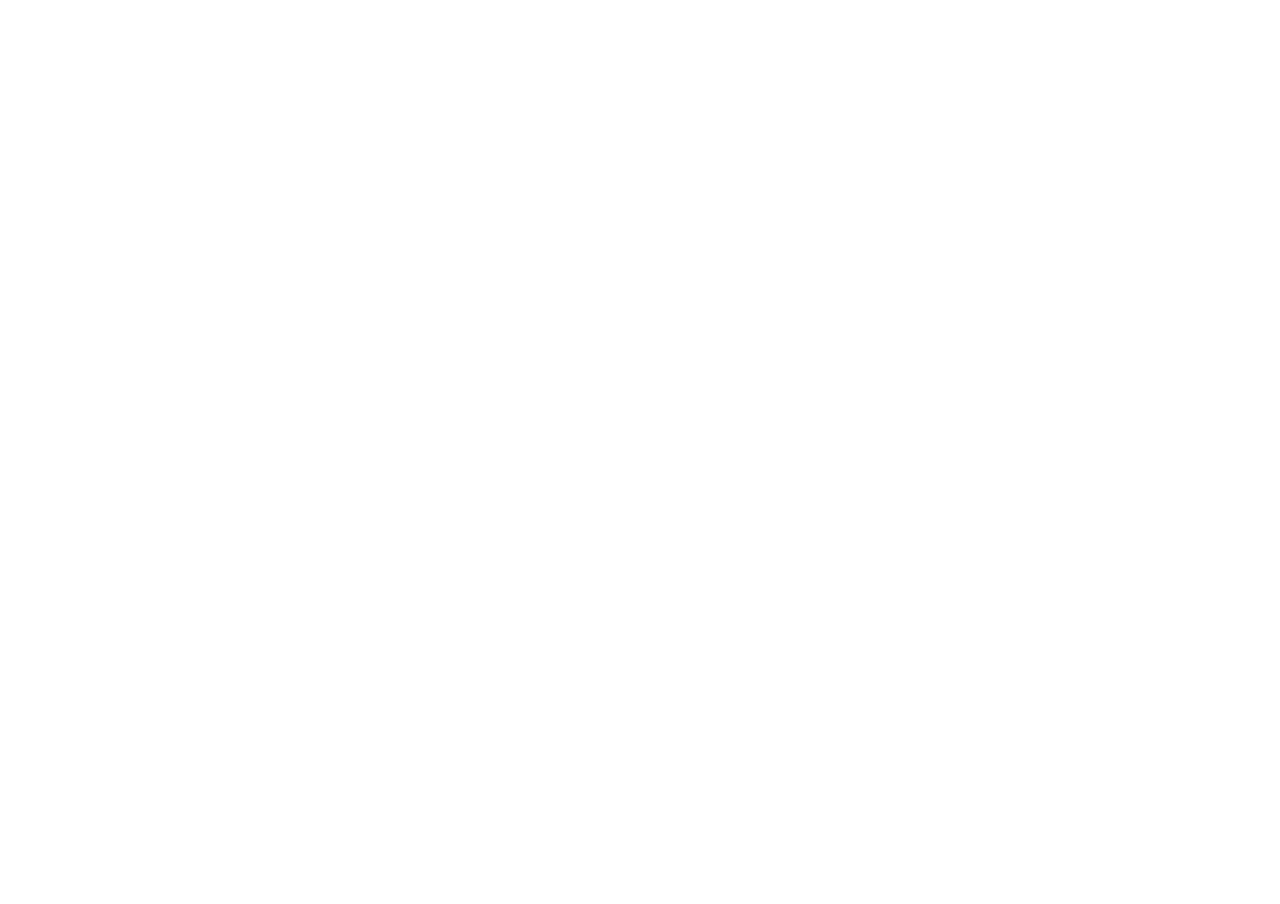
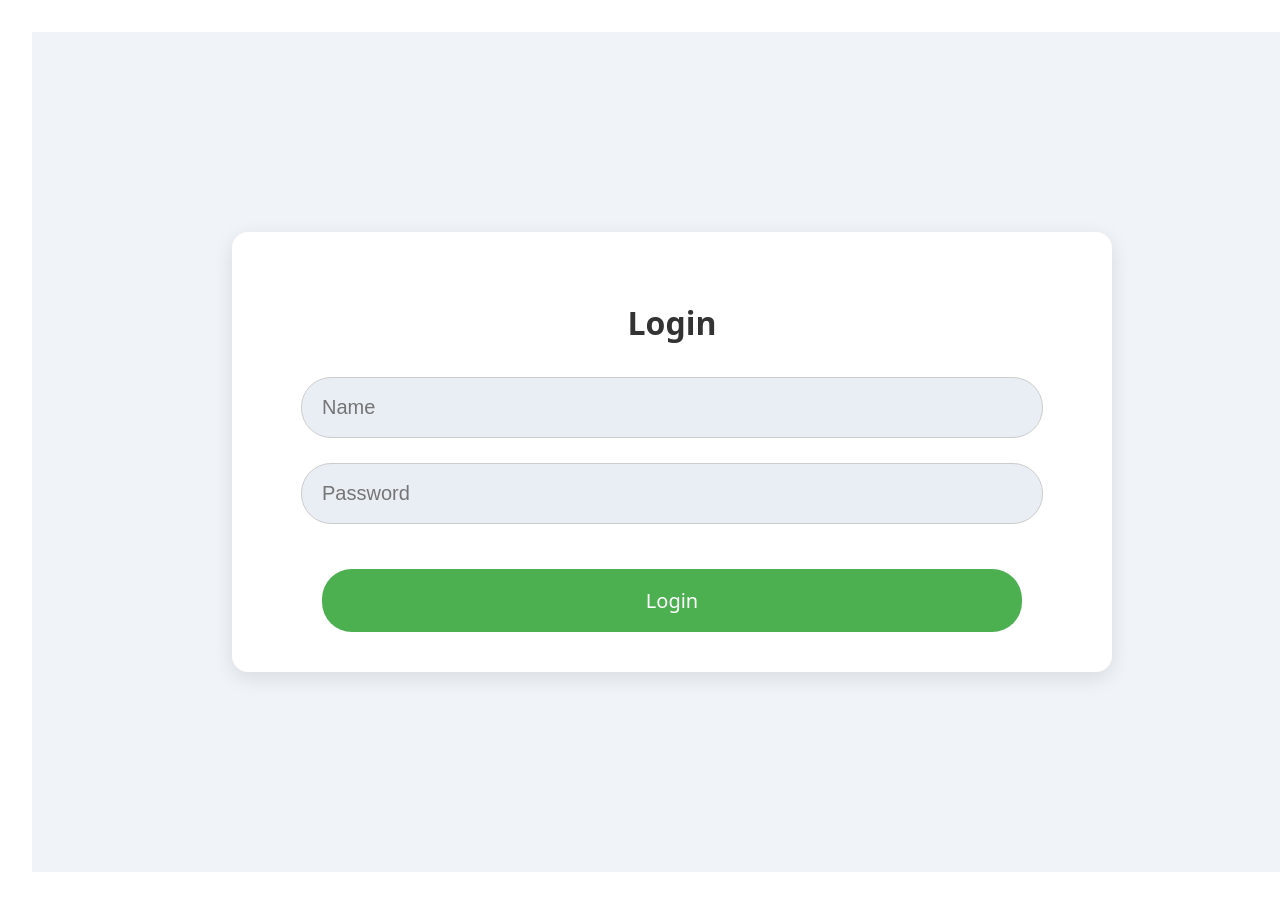
Before and after one commit to jarod2548/BabyMonitor_Frontend, a React (Vite) app: page /login in a window 1280 px wide. Before the commit this address had no page. Shown: the top 904 px of the page. Before the commit the page ends 800 px from the top, so only its background shows below. Built offline with nearby package versions, Linux system fonts and the light colour scheme.

Commit message:
Login Update

```diff
--- /dev/null
+++ b/src/Services/AccountService.tsx
@@ -0,0 +1,38 @@
+import axios from "axios";
+import type { LoginDTO } from "../contracts/LoginDTO";
+
+export class AccountService{
+    async Login(login : LoginDTO){
+        console.log(login);
+        try{
+            const response = await axios.post("/api/account/login", login)
+            console.log(response.data);
+            console.log(response.status);
+        }catch(error){
+            console.log(error);
+        }
+
+    }
+
+    async Registratie(account : LoginDTO){
+
+        await axios.post("/api/register", account);
+    }
+
+    async authorize() : Promise<boolean>{
+        try {
+            const response = await axios.get("/api/account/auth")
+        if(response.status === 200){
+            return true;
+        }else{
+            return false;
+        }
+        } catch (error) {
+            console.log(error)
+            return false;
+        }
+
+    }
+}
+
+export const accountService = new AccountService();
--- a/src/Services/GroupService.tsx
+++ b/src/Services/GroupService.tsx
@@ -1,39 +1,27 @@
 import axios from "axios";
-import type { Group } from "../contracts/Group";
 import type { maakGroepRequest } from "../contracts/maakGroepRequest";
+import { wsService } from "../WebSocketService";
 
 export class GroupService {
 
-     fakeGroepen : Group[] = [
-        { groepId: "1", naam: "Groep A" },
-        { groepId: "2", naam: "Groep B" },
-        { groepId: "1", naam: "Groep A" },
-        { groepId: "2", naam: "Groep B" },
-    ];
 
     async createGroup(groepRequest : maakGroepRequest) {
         console.log(groepRequest);
-        const response = await axios.post("/api/groepen", groepRequest);
+        const response = await axios.post("/api/groep", groepRequest);
         console.log(response);
         return response;
     }
 
     async getGroups(){
-        return await axios.get("/api/groepen");
-    }
-    async getFakeGroups(){
-        return await this.fakeGroepen;
+        const response = await axios.get("/api/user/groep");
+        console.log(response);
+        return response;
     }
     leaveGroupOnUnload() {
         const id = localStorage.getItem("groupId");
         if (!id) return;
 
-        const url = `/api/leaveGroup/${id}`;
-        navigator.sendBeacon(url);
-    }
-
-    joinGroup(groepId : string){
-        return axios.put("/api/joinGroup", groepId);
+        wsService.unsubscribe(`/topic/group/${id}`);
     }
 }
 export const groupService = new GroupService();
--- a/src/Services/HeartbeatService.tsx
+++ b/src/Services/HeartbeatService.tsx
@@ -10,6 +10,10 @@ export class HeartbeatService {
     if(!groupId) return;
     axios.post("/api/heartbeat", {data, groupId});
   }
+
+  heartbeatReceived (data : HeartbeatData) {
+    console.log(data);
+  }
 }
 
   export const heartbeatService = new HeartbeatService();
--- a/src/WebSocketService.tsx
+++ b/src/WebSocketService.tsx
@@ -1,8 +1,9 @@
-import { Client } from "@stomp/stompjs";
+import { Client, type StompSubscription } from "@stomp/stompjs";
 import SockJS from "sockjs-client";
 
 export class WebSocketService {
   private client: Client | null = null;
+  private subscriptions: Map<string, StompSubscription> = new Map();
 
 
 connect() {
@@ -51,17 +52,28 @@ subscribe<T>(topic: string, callback: (msg: T) => void) {
       return;
     }
 
-    return this.client.subscribe(topic, (message) => {
+    if (this.subscriptions.has(topic)) {
+      this.unsubscribe(topic);
+    }
+
+    const subscription =  this.client.subscribe(topic, (message) => {
       callback(JSON.parse(message.body));
     });
+
+    this.subscriptions.set(topic, subscription);
+
+    return subscription;
   }
 
+  unsubscribe(topic: string) {
+    const sub = this.subscriptions.get(topic);
+    if (sub) {
+      sub.unsubscribe();
+      this.subscriptions.delete(topic);
+    }
+  }
 
 }
 
-
-
-
-
 // Singleton instance — import this anywhere
 export const wsService = new WebSocketService();
--- /dev/null
+++ b/src/contracts/LoginDTO.ts
@@ -0,0 +1,4 @@
+export type LoginDTO = {
+    username : string;
+    password : string;
+}
--- a/src/pages/Dashboard_Docent/Dashboard_Docent.tsx
+++ b/src/pages/Dashboard_Docent/Dashboard_Docent.tsx
@@ -6,8 +6,11 @@ import type { AcceleratieType } from "../../Enums/AcceleratieType";
 import type { HeartbeatData } from "../../contracts/HeartbeatData";
 import type { WeeData } from "../../contracts/WeeData";
 import CtgChart from "../../components/CtgChart/CtgChart";
+import { useLocation } from "react-router-dom";
 
 export default function Dashboard() {
+const location = useLocation();
+
     const [heartbeat, setHeartbeat] = useState<HeartbeatData>({
     aanpassingAantal: 20,
     tijdDuratie: 20,
@@ -99,7 +102,7 @@ useEffect(() => {
       groupService.leaveGroupOnUnload(); // sendBeacon
     }
   };
-}, [location.pathname]);
+}, [location]);
 
 
   return (
--- a/src/pages/Home/App.tsx
+++ b/src/pages/Home/App.tsx
@@ -10,9 +10,13 @@ import { CreateGroupModal } from "./CreateGroupModal";
 import { JoinGroupModal } from "./JoinGroupModal";
 import type { maakGroepRequest } from "../../contracts/maakGroepRequest";
 import type { HeartbeatData } from "../../contracts/HeartbeatData";
+import { heartbeatService } from "../../Services/HeartbeatService";
+import Login from "../Login/Login";
+import { useAuth } from "./useAuth";
 
 function Home() {
   const navigate = useNavigate();
+  const loggedIn = useAuth();
 
   const [creationVisible, setCreationVisible] = useState(false);
   const [joinVisible, setJoinVisible] = useState(false);
@@ -48,16 +52,25 @@ function Home() {
       console.log(error);
     }
   };
+//
+  //const goToTeacherDev = () =>{
+//
+  //    navigate("/teacher");
+  //};
 
-  const heartbeatReceived = () => {
-
+  const heartbeatReceived = (data : HeartbeatData) => {
+    heartbeatService.heartbeatReceived(data);
   }
 
   const goToStudent = (groepId : string) => {
     console.log("Clicked group:", groepId);
-    localStorage.setItem("role", "student");
+    wsService.subscribe<HeartbeatData>(`/topic/heartbeat/${groepId}`, heartbeatReceived);
       navigate("/student");
   };
+
+  const goToLogin = () => {
+    navigate("/login")
+  }
 
 
 
@@ -67,6 +80,8 @@ function Home() {
       <div className="button-group">
         <button onClick={showCreateGroup}>Start een groep als docent</button>
         <button onClick={showJoinGroup}>Doe mee als student</button>
+        {loggedIn ? <p>Welcome</p> : <button onClick={goToLogin}>Login</button>
+        }
       </div>
 
       {creationVisible && <CreateGroupModal onClose={showCreateGroup} onCreateGroup={goToTeacher}/>}
@@ -86,6 +101,7 @@ function App() {
       <Route path="/" element={<Home />} />
       <Route path="/teacher" element={<Dashboard />} />
       <Route path="/student" element={<Student />} />
+      <Route path="/login" element={<Login />}/>
     </Routes>
   );
 }
--- /dev/null
+++ b/src/pages/Home/useAuth.tsx
@@ -0,0 +1,17 @@
+import { useState, useEffect } from "react";
+import { accountService } from "../../Services/AccountService";
+
+
+export function useAuth() {
+  const [loggedIn, setLoggedIn] = useState(false);
+
+  useEffect(() => {
+    const checkAuth = async () => {
+        const response = await accountService.authorize();
+      setLoggedIn(response);
+    };
+    checkAuth();
+  }, []);
+
+  return loggedIn;
+}
--- /dev/null
+++ b/src/pages/Login/Login.css
@@ -0,0 +1,101 @@
+/* Full-page container, centers content */
+.login-page {
+  display: flex;
+  justify-content: center;
+  align-items: center;
+  min-height: 100vh;
+  padding: 20px;
+  background-color: #f0f4f8;
+}
+
+/* Login box: now container is almost full width */
+.login-container {
+  width: 100%;
+  max-width: 800px;  /* bigger max width for desktop */
+  padding: 40px;
+  background-color: #ffffff;
+  border-radius: 16px;
+  box-shadow: 0 6px 20px rgba(0, 0, 0, 0.1);
+  text-align: center;
+}
+
+/* Title */
+.login-title {
+  margin-bottom: 30px;
+  font-size: 32px;
+  color: #333;
+}
+
+/* Form layout */
+.login-form {
+  display: flex;
+  flex-direction: column;
+  gap: 25px;
+  width: 100%;
+  align-items: center;
+}
+
+/* Input fields: full width */
+.input-field {
+  width: 100%;           /* full container width */
+  max-width: 700px;      /* restrict extremely large screens */
+  padding: 18px 20px;    /* larger inputs */
+  font-size: 20px;
+  border-radius: 30px;
+  border: 1px solid #ccc;
+  transition: border-color 0.3s, box-shadow 0.3s;
+  text-align: left;
+}
+
+.input-field:focus {
+  outline: none;
+  border-color: #4CAF50;
+  box-shadow: 0 0 10px rgba(76, 175, 80, 0.4);
+}
+
+/* Submit button: match input width */
+.login-button {
+  width: 100%;
+  max-width: 700px;
+  padding: 18px 0;
+  font-size: 20px;
+  border-radius: 30px;
+  border: none;
+  background-color: #4CAF50;
+  color: white;
+  cursor: pointer;
+  transition: background-color 0.3s;
+}
+
+.login-button:hover {
+  background-color: #45a049;
+}
+
+/* Message below the form */
+.login-message {
+  margin-top: 20px;
+  font-weight: bold;
+  color: #333;
+}
+
+/* Responsive: small screens */
+@media (max-width: 768px) {
+  .login-container {
+    padding: 30px;
+    max-width: 95%;
+  }
+
+  .login-title {
+    font-size: 28px;
+  }
+
+  .input-field {
+    font-size: 18px;
+    padding: 16px 18px;
+  }
+
+  .login-button {
+    font-size: 18px;
+    padding: 16px 0;
+  }
+}
--- /dev/null
+++ b/src/pages/Login/Login.tsx
@@ -0,0 +1,56 @@
+import { useState, type ChangeEvent, type SyntheticEvent } from "react";
+import "./Login.css";
+import type { LoginDTO } from "../../contracts/LoginDTO";
+import { accountService } from "../../Services/AccountService";
+
+export default function Login() {
+  const [message, setMessage] = useState<string>("");
+
+  const [loginData, setLoginData] = useState<LoginDTO>({
+    username: "",
+    password : ""
+  })
+
+  const handleNameChange = (e: ChangeEvent<HTMLInputElement>): void => {
+    setLoginData(prev => ({...prev , username : e.target.value}));
+  };
+
+  const handlePasswordChange = (e: ChangeEvent<HTMLInputElement>): void => {
+    setLoginData(prev => ({...prev , password : e.target.value}));
+  };
+
+  const handleSubmit = (e: SyntheticEvent<HTMLFormElement>): void => {
+    e.preventDefault();
+    if (!loginData.username || !loginData.password) {
+      setMessage("Please fill in both fields!");
+    } else {
+      accountService.Login(loginData);
+    }
+  };
+
+  return (
+    <div className="login-page">
+      <div className="login-container">
+        <h2 className="login-title">Login</h2>
+        <form onSubmit={handleSubmit} className="login-form">
+          <input
+            type="text"
+            placeholder="Name"
+            value={loginData.username}
+            onChange={handleNameChange}
+            className="pill input-field"
+          />
+          <input
+            type="password"
+            placeholder="Password"
+            value={loginData.password}
+            onChange={handlePasswordChange}
+            className="pill input-field"
+          />
+          <button type="submit" className="apply login-button">Login</button>
+        </form>
+        {message && <p className="login-message">{message}</p>}
+      </div>
+    </div>
+  );
+}
```
